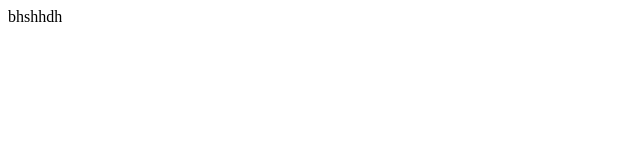
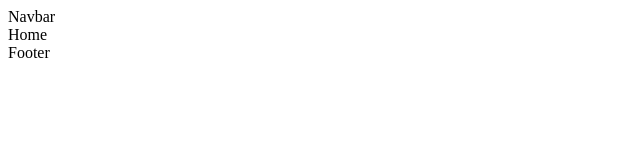
Before and after one commit to Tornike1123/Lamastore-React, a React (Create React App) app in the folder client/: page / in a window 1280 px wide. Shown: the top 160 px of the page, without its empty margins (0-640 px from the left). Built offline with nearby package versions, Linux system fonts and the light colour scheme.

Commit message:
Add React Router Dom V6.4

```diff
--- a/client/package.json
+++ b/client/package.json
@@ -10,6 +10,7 @@
     "react-dom": "^18.2.0",
     "react-router-dom": "^6.4.3",
     "react-scripts": "5.0.1",
+    "sass": "^1.56.1",
     "web-vitals": "^2.1.4"
   },
   "scripts": {
--- a/client/src/App.js
+++ b/client/src/App.js
@@ -1,7 +1,48 @@
-import { createBrowserRouter, RouterProvider, Route } from "react-router-dom";
+import { createBrowserRouter, RouterProvider, Outlet } from "react-router-dom";
+import Home from "./pages/Home/Home";
+import Products from "./pages/Products/Products";
+import Product from "./pages/Product/Product";
+import Navbar from "./components/Navbar/Navbar";
+import Footer from "./components/Footer/Footer";
+
+const Layout = () => {
+	return (
+		<div className="app">
+			<Navbar />
+			<Outlet />
+			<Footer />
+		</div>
+	);
+};
+
+const router = createBrowserRouter([
+	{
+		path: "/",
+		element: <Layout />,
+		children: [
+			{
+				path: "/",
+				element: <Home />,
+			},
+
+			{
+				path: "/Products/:id",
+				element: <Products />,
+			},
+			{
+				path: "/Product/:id",
+				element: <Product />,
+			},
+		],
+	},
+]);
 
 function App() {
-	return <div>bhshhdh</div>;
+	return (
+		<div>
+			<RouterProvider router={router} />
+		</div>
+	);
 }
 
 export default App;
--- /dev/null
+++ b/client/src/components/Footer/Footer.jsx
@@ -0,0 +1,7 @@
+import React from "react";
+
+const Footer = () => {
+	return <div>Footer</div>;
+};
+
+export default Footer;
--- /dev/null
+++ b/client/src/components/Navbar/Navbar.jsx
@@ -0,0 +1,7 @@
+import React from "react";
+
+const Navbar = () => {
+	return <div>Navbar</div>;
+};
+
+export default Navbar;
--- /dev/null
+++ b/client/src/pages/Home/Home.jsx
@@ -0,0 +1,7 @@
+import React from "react";
+
+const Home = () => {
+	return <div>Home</div>;
+};
+
+export default Home;
--- /dev/null
+++ b/client/src/pages/Product/Product.jsx
@@ -0,0 +1,7 @@
+import React from "react";
+
+const Product = () => {
+	return <div>Product</div>;
+};
+
+export default Product;
--- /dev/null
+++ b/client/src/pages/Products/Products.jsx
@@ -0,0 +1,7 @@
+import React from "react";
+
+const Products = () => {
+	return <div>Products</div>;
+};
+
+export default Products;
```
Also changed, not shown: 2 other files (tests, documents, lock files or other folders).
